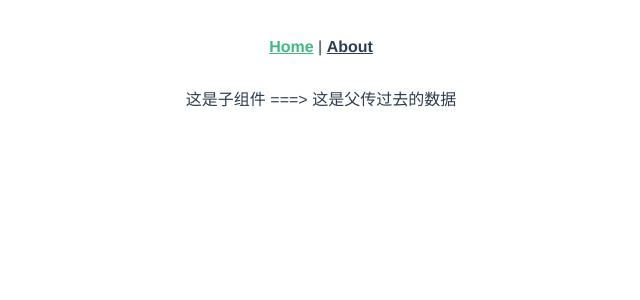
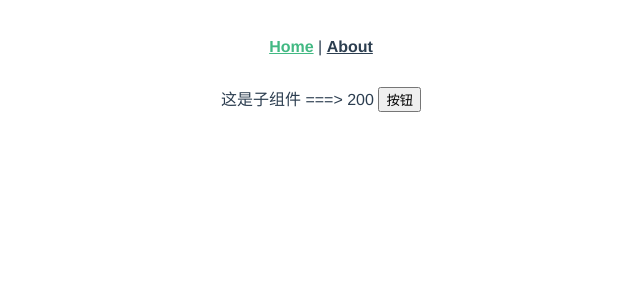
Before and after one commit to SUNsyg/vitedemo, a Vue app: page / in a window 1280 px wide. Shown: the top 300 px of the page, without its empty margins (319-959 px from the left). Built offline with nearby package versions, Linux system fonts and the light colour scheme.

Commit message:
'子传父'

```diff
--- a/src/components/List.vue
+++ b/src/components/List.vue
@@ -2,26 +2,53 @@
  * @Description:
  * @Author: Sun yinge
  * @Date: 2022-08-02 15:08:23
- * @LastEditTime: 2022-08-02 15:35:57
+ * @LastEditTime: 2022-08-02 17:54:04
  * @LastEditors: Sun yinge
 -->
 <template>
     <div>
-        这是子组件 ===> {{msg}}
+        这是子组件 ===> {{num}}
+        <button @click="changNum">按钮</button>
     </div>
 </template>
 
-<script setup>
-defineProps({
-    msg: {
-        type: String,
-        default: '111'
-    }
-})
+<script setup lang="ts">
+let num = ref(200);
+
+const emit = defineEmits<{
+  (e: 'fn', id: number): void
+}>()
+
+const changNum = ()=>{
+    emit('fn', num)
+}
 </script>
 
 <!-- <script type="text/javascript">
 export default {
-    props: ['msg']
+    setup(props, { emit }) {
+        let num = ref('100')
+        const changNum = ()=>{
+            emit('fn', num)
+        }
+        return {
+            num,
+            changNum
+        }
+    }
 }
 </script> -->
+<!-- <script type="text/javascript">
+export default {
+    data(){
+        return {
+            num: 10
+        }
+    },
+    methods: {
+        changNum() {
+            this.$emit('fn', this.num)
+        }
+    }
+}
+</script> -->
--- a/src/views/Home.vue
+++ b/src/views/Home.vue
@@ -2,31 +2,57 @@
  * @Description:
  * @Author: Sun yinge
  * @Date: 2022-07-28 15:04:44
- * @LastEditTime: 2022-08-02 15:25:46
+ * @LastEditTime: 2022-08-02 17:57:28
  * @LastEditors: Sun yinge
 -->
 <template>
   <div>
-    <List :msg="msg"></List>
+    <List :msg="msg" @fn="changeHome"></List>
   </div>
 </template>
 
 <script setup>
 import List from '../components/List.vue'
-let msg = ref('这是父传过去的数据')
+let changeHome = (n)=> {
+  console.log(n.value)
+}
 </script>
-
+<!-- <script type="text/javascript">
+import List from '../components/List.vue'
+export default {
+    components: {
+      List
+    },
+    setup() {
+        const msg = ref('1111111')
+        let changeHome = (n)=> {
+          console.log(n.value)
+        }
+        return {
+          msg,
+          changeHome
+        }
+    }
+}
+</script> -->
 <!-- <script type="text/javascript">
 import List from '../components/List.vue'
 
 export default {
   data() {
     return {
+      n:0,
       msg: '这是传过去的数据'
     }
   },
   components: {
     List
+  },
+  methods: {
+    changeHome(n) {
+      this.n = n;
+      console.log(n)
+    }
   }
 }
 </script> -->
```
